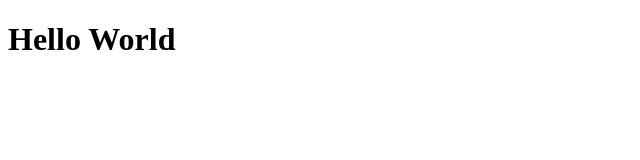
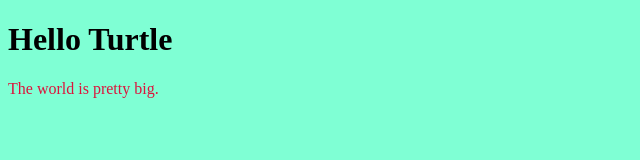
Before and after one commit to gzh-1834738/gzh-1834738.github.io, a plain HTML site: page index.html in a window 1280 px wide. Shown: the whole page, without its empty margins (0-640 px from the left). Drawn offline with Linux system fonts and the light colour scheme.

Commit message:
Add files via upload

```diff
--- a/index.html
+++ b/index.html
@@ -1,9 +1,10 @@
 <!DOCTYPE html>
 <html>
     <head>
-        <title>Hello World</title>
+        <title>Hello Turtle</title>
     </head>
-    <body>
-        <h1>Hello World</h1>
+    <body style="background-color:aquamarine;">
+        <h1>Hello Turtle</h1>
+        <p style="color:crimson;">The world is pretty big.</p>
     </body>
 </html>
```
